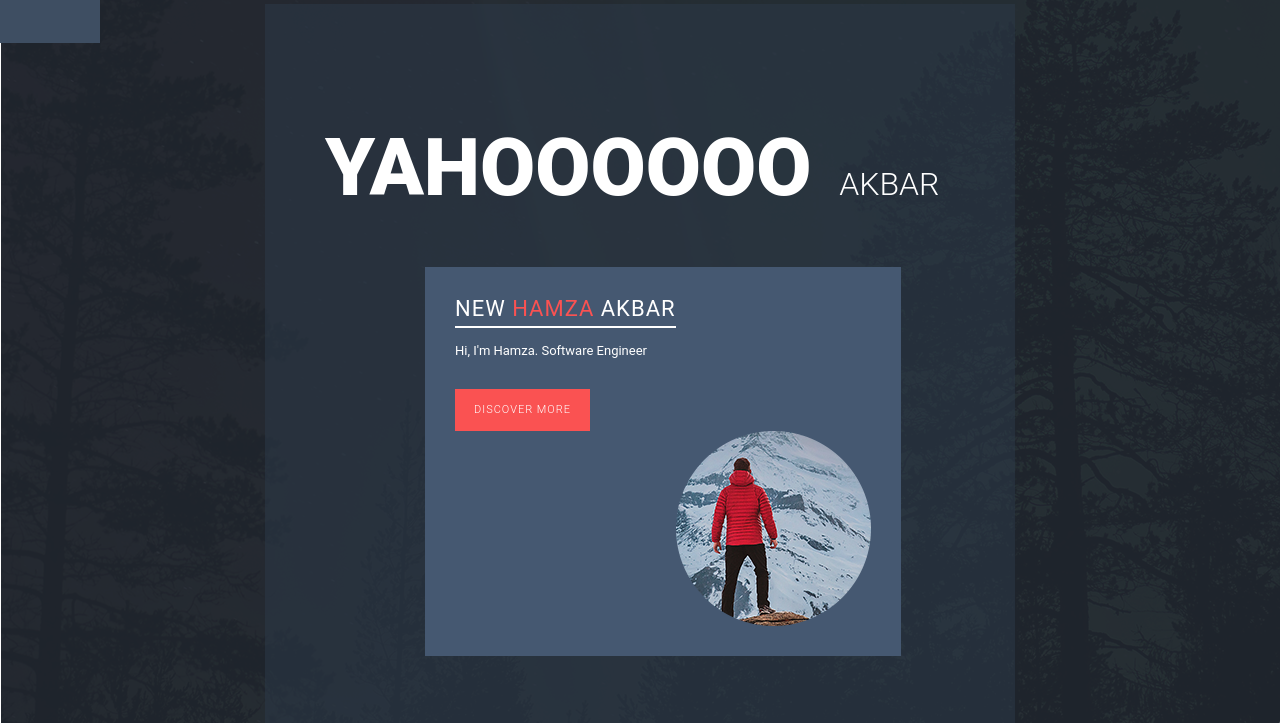
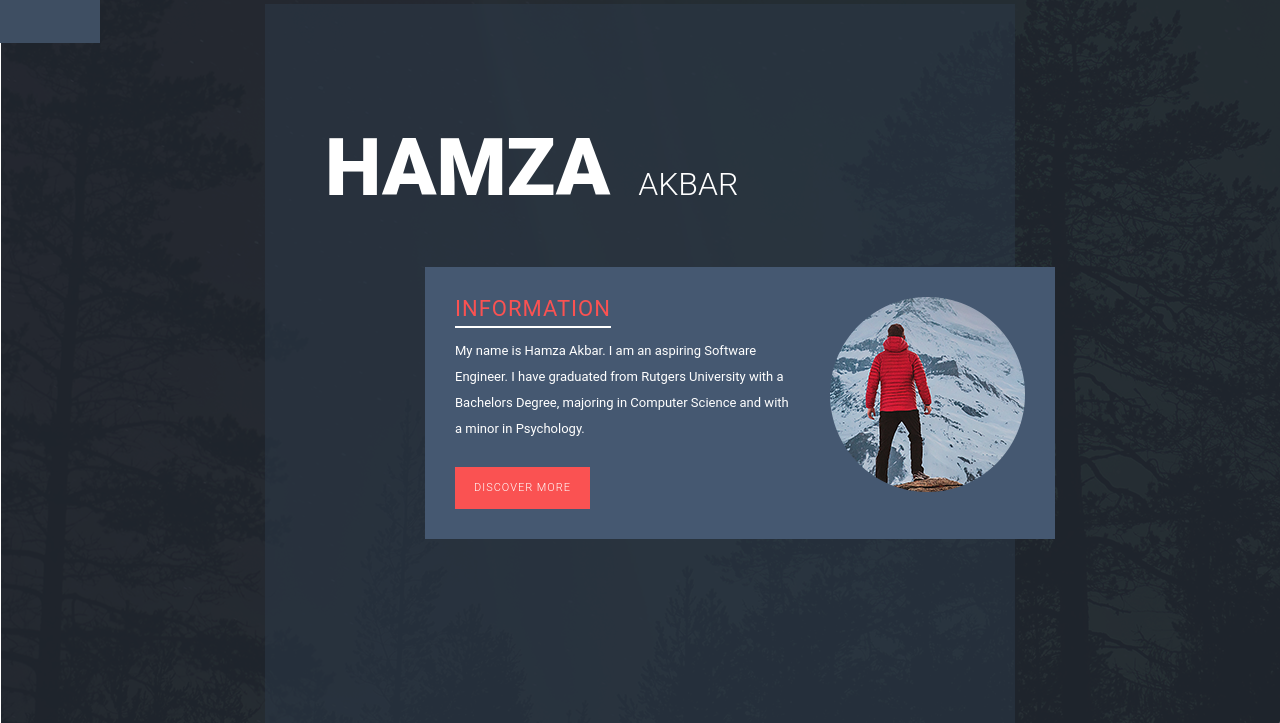
Before and after one commit to hamzaakbar12/hamzaakbar12.github.io, a plain HTML site: page index.html in a window 1280 px wide. Shown: the part 77-800 px from the top of the page. Drawn offline with nearby package versions, Linux system fonts and the light colour scheme.

Commit message:
Update index.html

```diff
--- a/index.html
+++ b/index.html
@@ -54,14 +54,15 @@ http://www.templatemo.com/tm-505-stacked
                   <div class="col-md-8 col-md-offset-2">
                     <div class="home-content">
                       <div class="home-heading">
-                        <h1><em>YAHOOOOOO</em> AKBAR</h1>
+                        <h1><em>HAMZA</em> AKBAR</h1>
                       </div>
                       <div class="row">
                         <div class="col-md-12">
                           <div class="home-box-content">
                             <div class="left-text">
-                              <h4>New <em>Hamza</em> Akbar</h4>
-                              <p>Hi, I'm Hamza. Software Engineer</p>
+                              <h4> <em>Information</em> </h4>
+                              <p> My name is Hamza Akbar. I am an aspiring Software Engineer. I have graduated from Rutgers University with a
+                              Bachelors Degree, majoring in Computer Science and with a minor in Psychology.</p>
                               <div class="primary-button">
                                 <a href="#2">Discover More</a>
                               </div>
```
